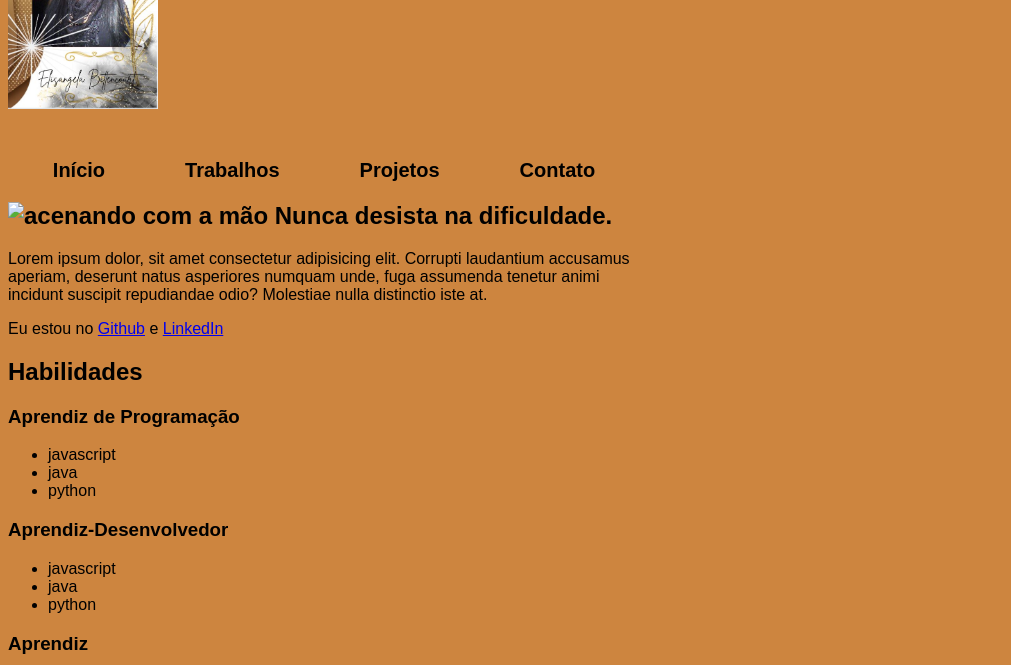
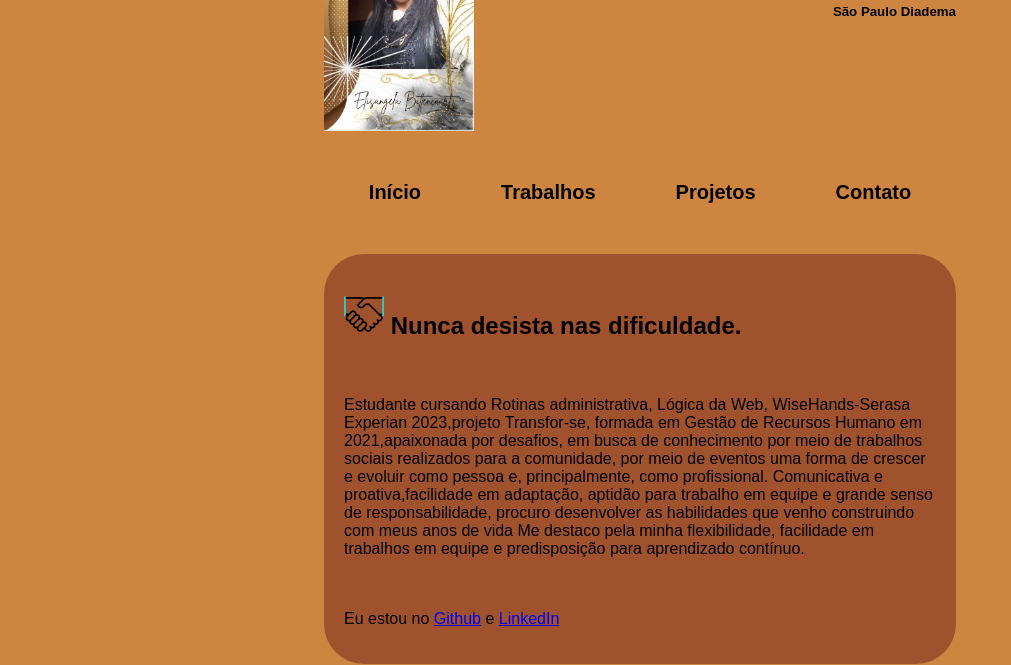
Before and after one commit to LinsMille/Elisangela-Bittencourt-Portfolio, a plain HTML site: page index.html in a window 1280 px wide. Shown: the part 144-809 px from the top of the page, without its empty margins (0-1011 px from the left). Drawn offline with Linux system fonts and the light colour scheme.

Commit message:
seção de apresentação

```diff
--- a/assets/styles/global.css
+++ b/assets/styles/global.css
@@ -12,6 +12,9 @@ body{
 
 .container{
     width: 80%; ;
+    margin: 30px auto;
+    display: grid;
+    gap: 50px;
 }
 .profile-img{
     width: 150px;
--- a/assets/styles/index.css
+++ b/assets/styles/index.css
@@ -0,0 +1,11 @@
+.icon{
+    width: 40px;
+    height: 40px;
+}
+.about-me{
+    background-color: sienna;
+    padding: 20px;
+    border-radius: 40px;
+    display: grid;
+    gap: 20px;
+}
--- a/index.html
+++ b/index.html
@@ -31,24 +31,19 @@
 
       <section class="about-me">
         <h1>
-          <img
-            class="icon"
-            src="./assets/icons/hands.png"
-            alt="acenando com a mão"
-          />
-          Nunca desista na dificuldade.
+          <img class="icon" src="./assets/icons/aperto-de-mao (1).png" alt="aperto de mão" />
+                    Nunca desista nas dificuldade.
         </h1>
         <p>
-          Lorem ipsum dolor, sit amet consectetur adipisicing elit. Corrupti
-          laudantium accusamus aperiam, deserunt natus asperiores numquam unde,
-          fuga assumenda tenetur animi incidunt suscipit repudiandae odio?
-          Molestiae nulla distinctio iste at.
-        </p>
-        <p>
+          Estudante cursando Rotinas administrativa, Lógica da Web, WiseHands-Serasa Experian 2023,projeto Transfor-se, formada em Gestão de Recursos Humano em 2021,apaixonada por desafios, em busca de conhecimento por meio de  trabalhos sociais realizados para a comunidade, por meio de eventos uma forma de crescer e evoluir como pessoa e, principalmente, como profissional. Comunicativa e proativa,facilidade em adaptação, aptidão para trabalho em equipe e grande senso de responsabilidade, procuro desenvolver as habilidades que venho construindo com meus anos de vida
+Me destaco pela minha flexibilidade, facilidade em trabalhos em equipe e predisposição para aprendizado contínuo.
+
+
+     <p>
           Eu estou no
-          <a href="http://github.com/arieljunior" target="_blank">Github</a> e
+          <a href="https://github.com/LinsMille" target="_blank">Github</a> e
           <a
-            href="https://www.linkedin.com/in/ariel-junior-a292a511b/"
+            href="https://www.linkedin.com/in/elisangela-bittencourt-a2472b16a/"
             target="_blank"
             >LinkedIn</a
           >
```
Also changed, not shown: assets/icons/aperto-de-mao (1).png (added).
